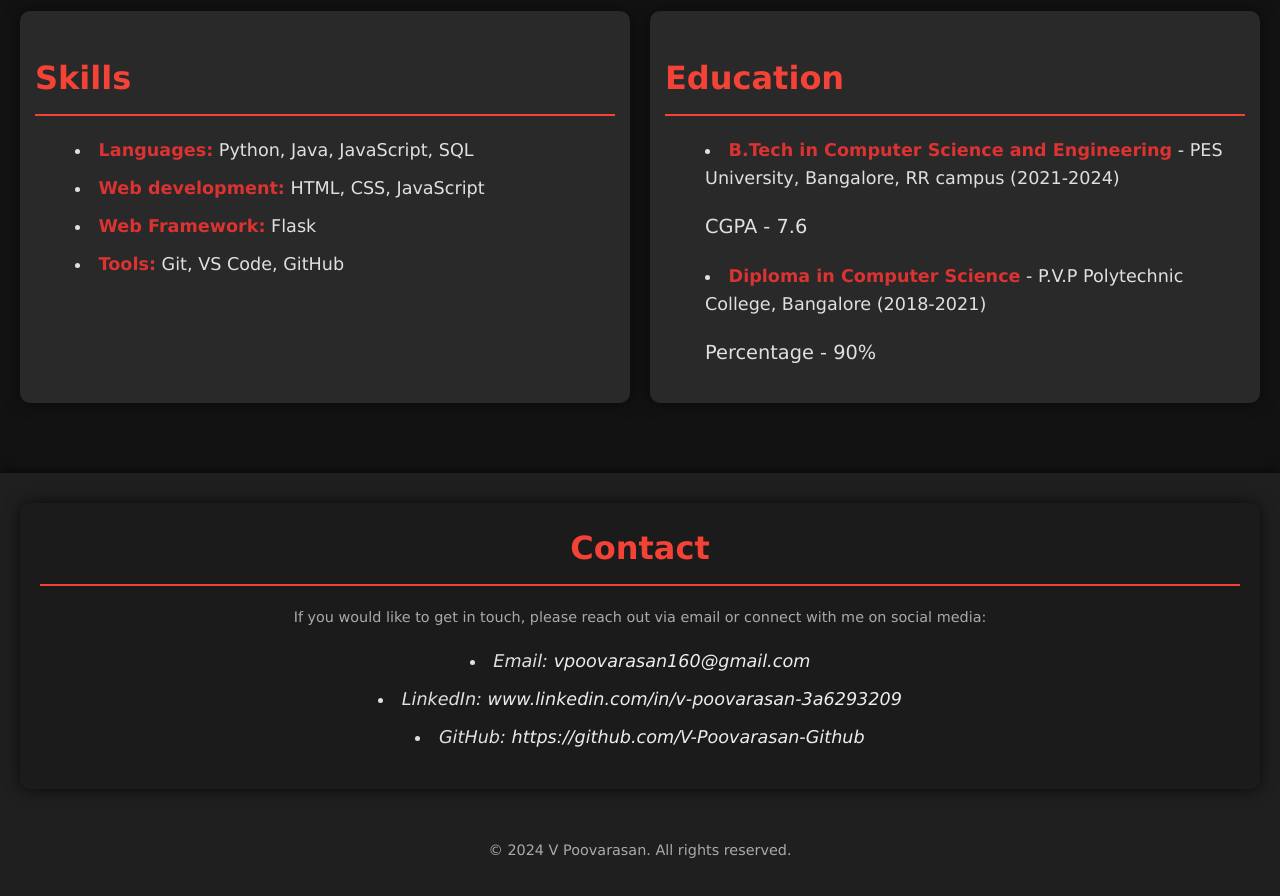
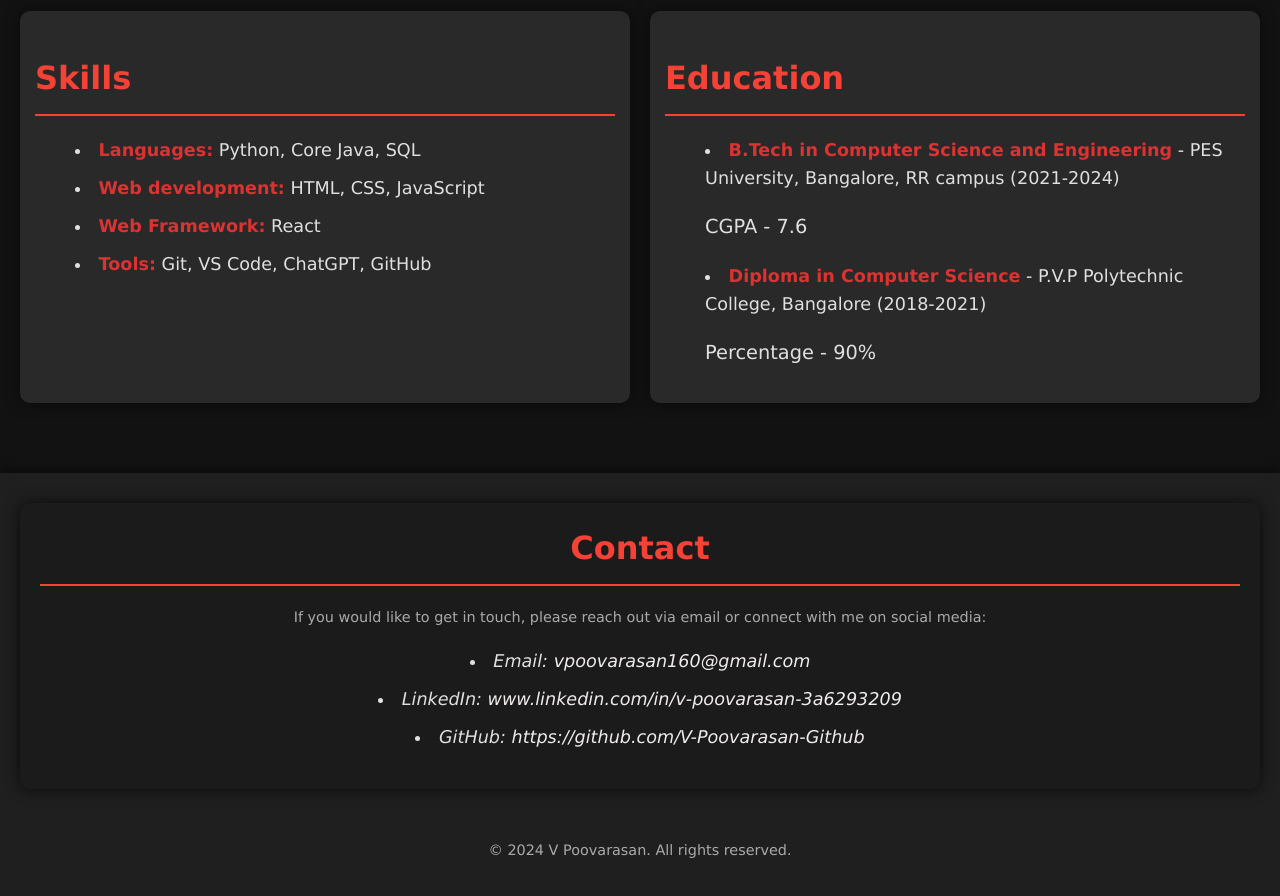
Before and after one commit to V-Poovarasan-Official-Github/Portfolio, a plain HTML site: page index.html in a window 1280 px wide. Shown: the part 1600-2496 px from the top of the page. Drawn offline with Linux system fonts and the light colour scheme.

Commit message:
Update index.html
added a skill

```diff
--- a/index.html
+++ b/index.html
@@ -79,10 +79,10 @@
             <section id="skills" aria-labelledby="skills-heading">
                 <h2 id="skills-heading">Skills</h2>
                 <ul>
-                    <li><strong>Languages:</strong> Python, Java, JavaScript, SQL</li>
+                    <li><strong>Languages:</strong> Python, Core Java, SQL</li>
                     <li><strong>Web development:</strong> HTML, CSS, JavaScript</li>
-                    <li><strong>Web Framework:</strong> Flask</li>
-                    <li><strong>Tools:</strong> Git, VS Code, GitHub</li>
+                    <li><strong>Web Framework:</strong> React </li>
+                    <li><strong>Tools:</strong> Git, VS Code, ChatGPT, GitHub</li>
                 </ul>
             </section>
 
```
